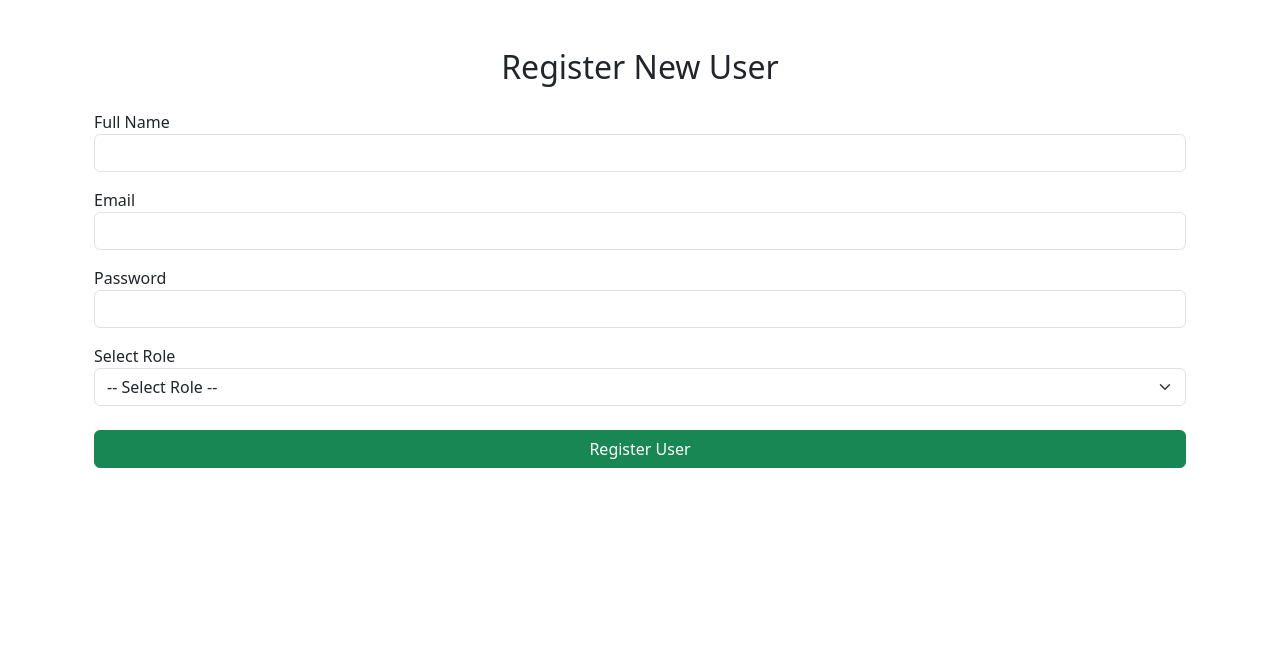
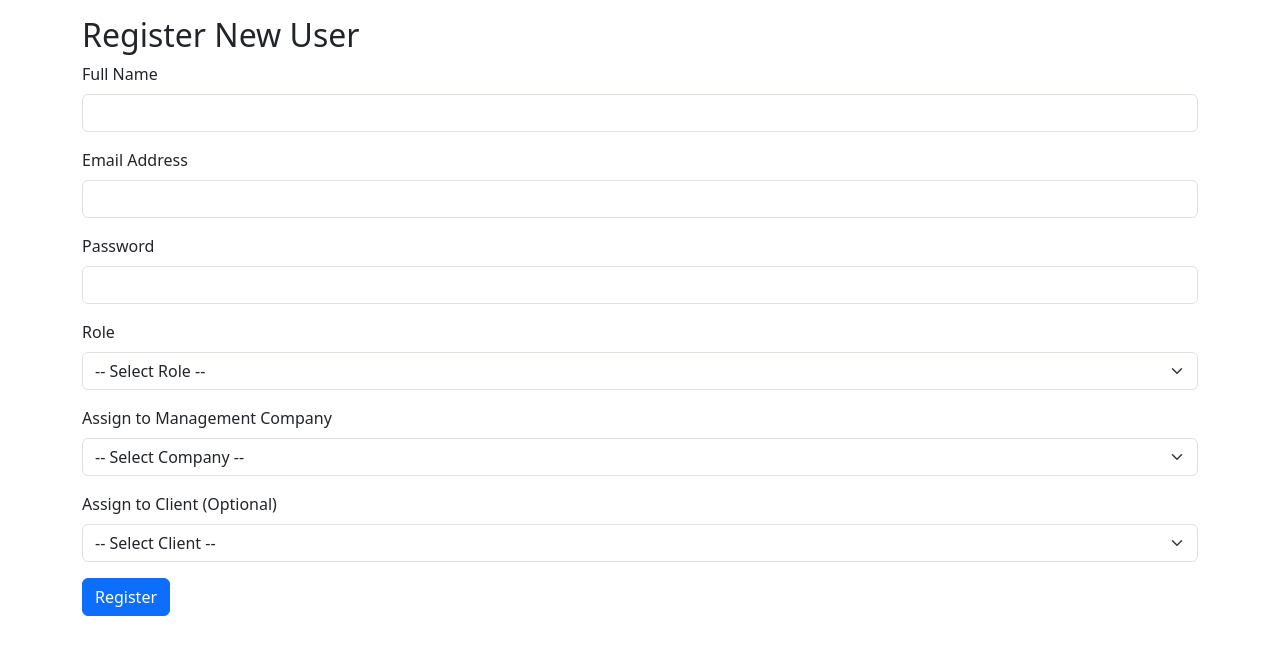
Before and after one commit to gustavowmarques/works-logix, a Python web app: template app/templates/admin/register_user.html in a window 1280 px wide. Shown: the part 76-731 px from the top of the page. Run offline with Jinja, Linux system fonts and the light colour scheme; the template is opened without the code that fills it, so the values that code supplies are empty.

Commit message:
company name field fixed in register new user view

```diff
--- a/app/models.py
+++ b/app/models.py
@@ -42,8 +42,9 @@ class User(db.Model, UserMixin):
     role = db.relationship('Role', backref='users', lazy=True)
 
     company_id = db.Column(db.Integer, db.ForeignKey('clients.id'))
+    company = db.relationship("Client", foreign_keys=[company_id], backref="employees")
     created_at = db.Column(db.DateTime, default=datetime.utcnow)
-    client_id = db.Column(db.Integer, db.ForeignKey('clients.id'))
+    # client_id = db.Column(db.Integer, db.ForeignKey('clients.id'))
     # For contractors only
     business_type_id = db.Column(db.Integer, db.ForeignKey('business_types.id'))
 
--- a/app/templates/admin/register_user.html
+++ b/app/templates/admin/register_user.html
@@ -1,49 +1,56 @@
 {% extends 'base.html' %}
-
+{% block title %}Register New User{% endblock %}
 {% block content %}
-<div class="container mt-5">
-    <h2 class="text-center mb-4">Register New User</h2>
-
-    <form method="POST" action="{{ url_for('admin_routes.register_user') }}">
-        <div class="form-group mb-3">
-            <label for="full_name">Full Name</label>
-            <input type="text" name="full_name" class="form-control" required>
+<h2>Register New User</h2>
+<form method="POST">
+    <div class="mb-3">
+        <label for="full_name" class="form-label">Full Name</label>
+        <input type="text" class="form-control" id="full_name" name="full_name" required>
     </div>
-
-        <div class="form-group mb-3">
-            <label for="email">Email</label>
-            <input type="email" name="email" class="form-control" required>
+    <div class="mb-3">
+        <label for="email" class="form-label">Email Address</label>
+        <input type="email" class="form-control" id="email" name="email" required>
     </div>
-
-        <div class="form-group mb-3">
-            <label for="password">Password</label>
-            <input type="password" name="password" class="form-control" required>
+    <div class="mb-3">
+        <label for="password" class="form-label">Password</label>
+        <input type="password" class="form-control" id="password" name="password" required>
     </div>
-
-        <div class="form-group mb-4">
-            <label for="role_id">Select Role</label>
-            <select class="form-select" id="roleSelect" name="role_id" onchange="toggleContractorFields()" required>
+    <div class="mb-3">
+        <label for="role_id" class="form-label">Role</label>
+        <select class="form-select" name="role_id" id="roleSelect" required onchange="toggleContractorFields()">
             <option value="">-- Select Role --</option>
             {% for role in roles %}
-                <option value="{{ role.id }}" data-name="{{ role.name }}">{{ role.name }}</option>
+                <option value="{{ role.id }}">{{ role.name }}</option>
             {% endfor %}
         </select>
     </div>
-
-        <div id="contractorFields" style="display: none;">
-            <div class="form-group mb-3">
-                <label for="business_type_id">Business Type</label>
-                <select class="form-select" name="business_type_id">
-                    <option value="">-- Select Type --</option>
-                    {% for bt in business_types %}
-                    <option value="{{ bt.id }}">{{ bt.name }}</option>
+    <div class="mb-3">
+        <label for="company_id" class="form-label">Assign to Management Company</label>
+        <select class="form-select" name="company_id" required>
+            <option value="">-- Select Company --</option>
+            {% for client in companies %}
+                <option value="{{ client.id }}">{{ client.name }}</option>
             {% endfor %}
         </select>
     </div>
+    <div class="mb-3">
+        <label for="client_id" class="form-label">Assign to Client (Optional)</label>
+        <select class="form-select" name="client_id">
+            <option value="">-- Select Client --</option>
+            {% for client in clients %}
+                <option value="{{ client.id }}">{{ client.name }}</option>
+            {% endfor %}
+        </select>
     </div>
-
-
-        <button type="submit" class="btn btn-success w-100">Register User</button>
+    <div class="mb-3" id="contractorFields" style="display: none;">
+        <label for="business_type_id" class="form-label">Business Type</label>
+        <select class="form-select" name="business_type_id">
+            <option value="">-- Select Type --</option>
+            {% for type in business_types %}
+                <option value="{{ type.id }}">{{ type.name }}</option>
+            {% endfor %}
+        </select>
+    </div>
+    <button type="submit" class="btn btn-primary">Register</button>
 </form>
-</div>
 {% endblock %}
```
Also changed, not shown: app/admin_routes.py (+20 -16 lines). Lines whose indentation alone changed are shown as unchanged.
